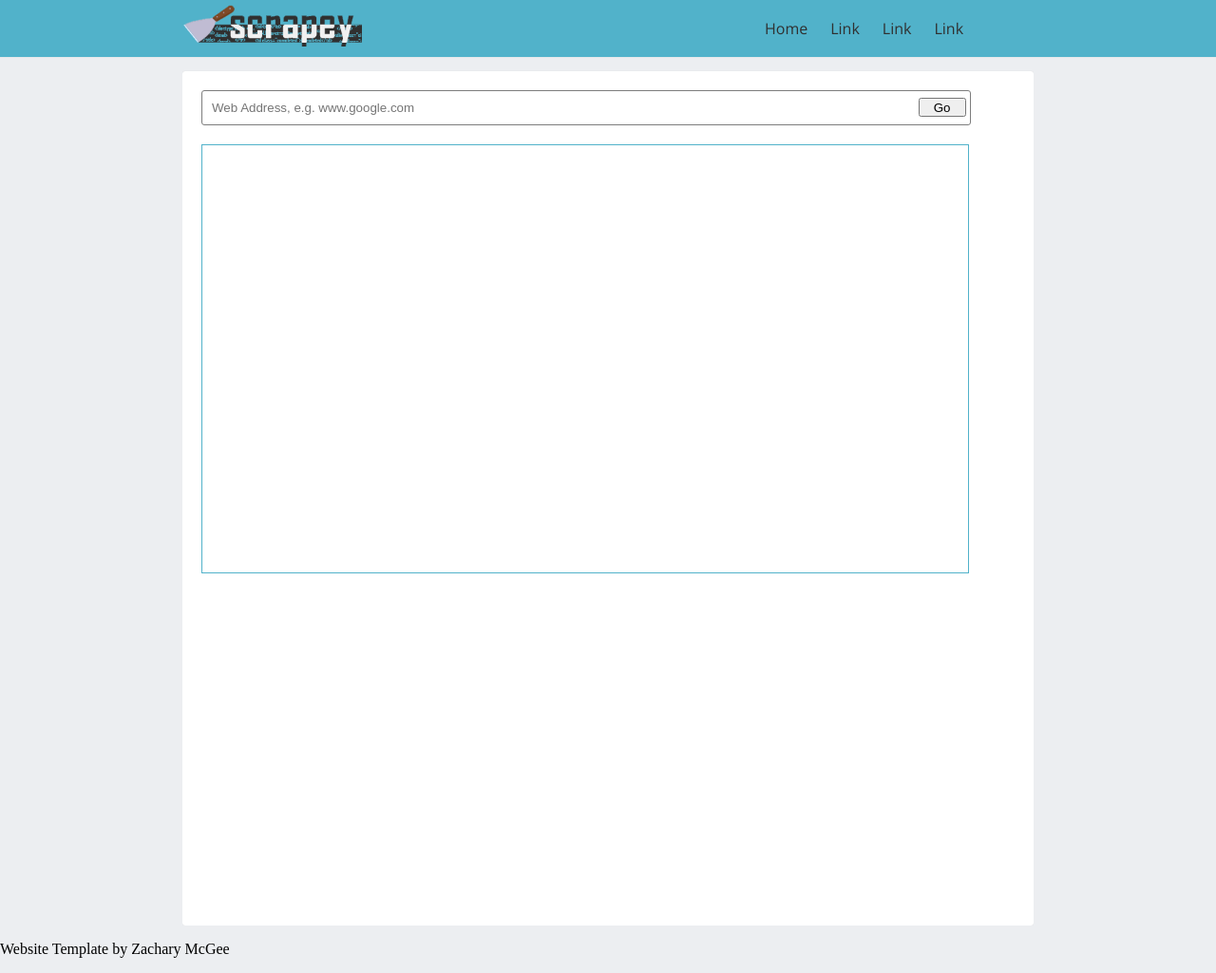
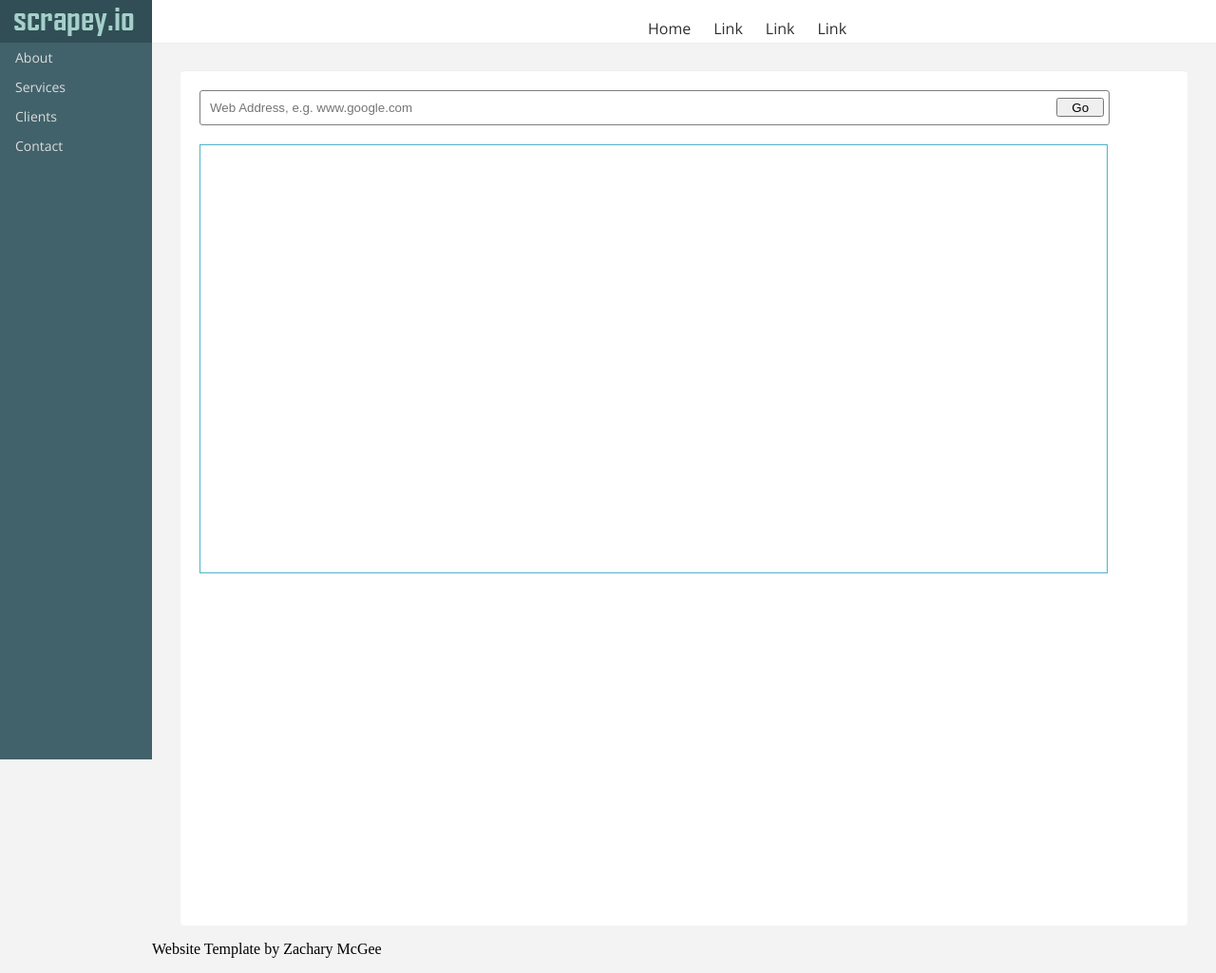
Before and after one commit to ZacharyMcGee/scrapey, a PHP site: page / in a window 1280 px wide. Shown: the whole page at 95% size. Run offline with PHP 8.4, Linux system fonts and the light colour scheme.

Commit message:
Logo Change/Layout Change

```diff
--- a/css/style.css
+++ b/css/style.css
@@ -10,18 +10,19 @@ html, body{
 }
 
 body {
-  background-color: #eceef1;
+  background-color: #f3f3f3;
   min-height: 100%;
   min-width: 600px;
 }
 
 .header {
   min-width: 960px;
+  margin-left: 160px;
   position: fixed;
   top: 0;
   width: 100%;
-  background-color: #51b2ca;
-  height: 60px;
+  background-color: #FFF;
+  height: 45px;
   -webkit-box-shadow: 0px 0px 1px 0px rgba(87,87,87,0.19);
   -moz-box-shadow: 0px 0px 1px 0px rgba(87,87,87,0.19);
   box-shadow: 0px 0px 1px 0px rgba(87,87,87,0.19);
@@ -64,8 +65,8 @@ body {
 .main {
   height: 100%;
   overflow: auto;
-  margin-left: 15%;
-  margin-right: 15%
+  margin-left: 190px;
+  margin-right: 30px;
 }
 
 .content {
@@ -117,3 +118,44 @@ padding-left: 20px;
 width: 100%;
 height: 100%;
 }
+
+.sidebar {
+  background-color: #41626b;
+    height: 100%;
+    width: 160px;
+    position: fixed;
+    z-index: 1;
+    top: 0; /
+    left: 0;
+    overflow-x: hidden;
+}
+
+.sidebar-header {
+  background-color: #314E56;
+  height: 45px;
+  -webkit-box-shadow: 0px 0px 1px 0px rgba(87,87,87,0.19);
+  -moz-box-shadow: 0px 0px 1px 0px rgba(87,87,87,0.19);
+  box-shadow: 0px 0px 1px 0px rgba(87,87,87,0.19);
+}
+
+.sidebar-header img {
+  margin-top: 8px;
+  margin-left: 15px;
+}
+
+.sidebar-menu {
+  background-color: #41626b;
+}
+
+.sidebar-menu a {
+    padding: 6px 8px 6px 16px;
+    text-decoration: none;
+    color: #dcdcdc;
+    font-size: 14px;
+    font-family: 'Open Sans', sans-serif;
+    display: block;
+}
+
+.footer {
+  margin-left: 160px;
+}
--- a/index.html
+++ b/index.html
@@ -10,9 +10,20 @@
 </head>
 
 <body>
+  <div class="sidebar">
+    <div class="sidebar-header">
+      <img src="images/logo.png" alt="logo" />
+    </div>
+    <div class="sidebar-menu">
+      <a href="#">About</a>
+      <a href="#">Services</a>
+      <a href="#">Clients</a>
+      <a href="#">Contact</a>
+    </div>
+</div>
+
   <div class="header">
     <div class="header-img">
-      <img src="images/logo.png" alt="logo" />
     </div>
 
     <div class="header-menu-bar">
```
Also changed, not shown: images/logo.png, images/logo2.png (added).
